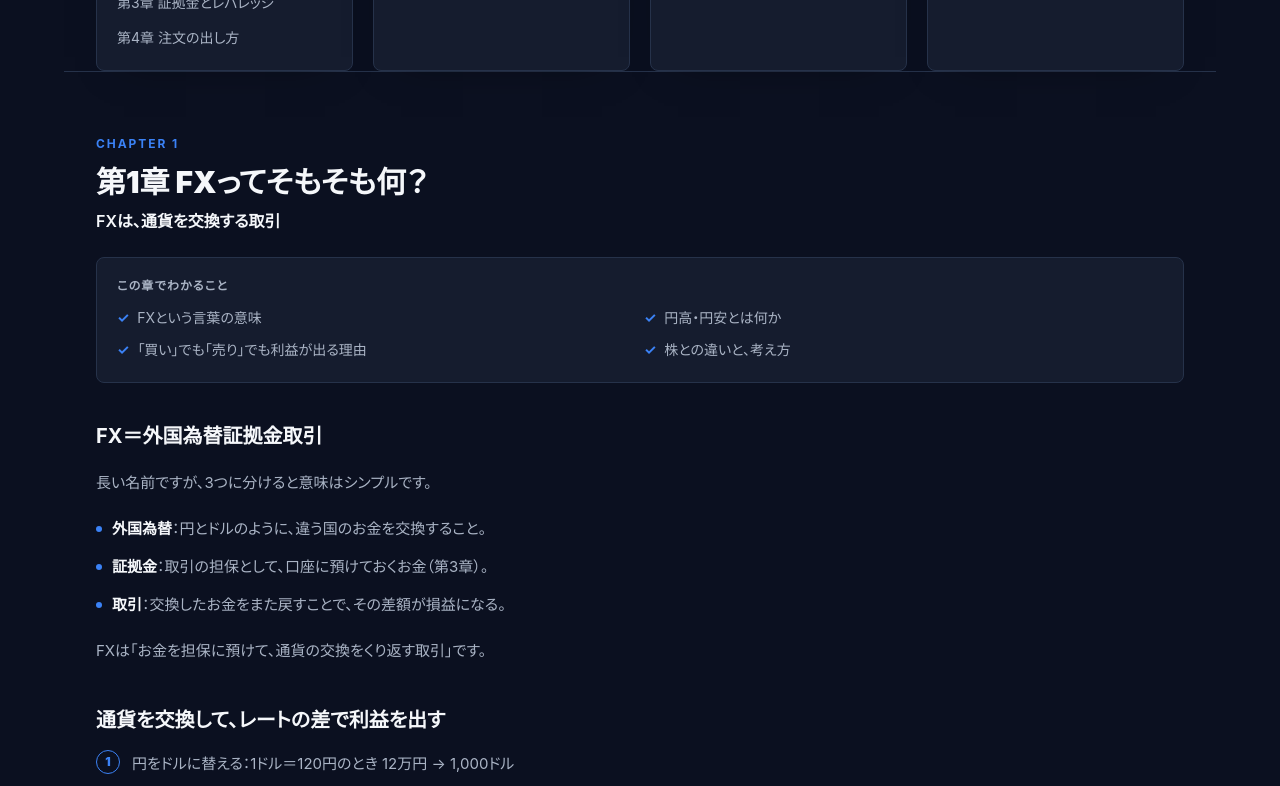
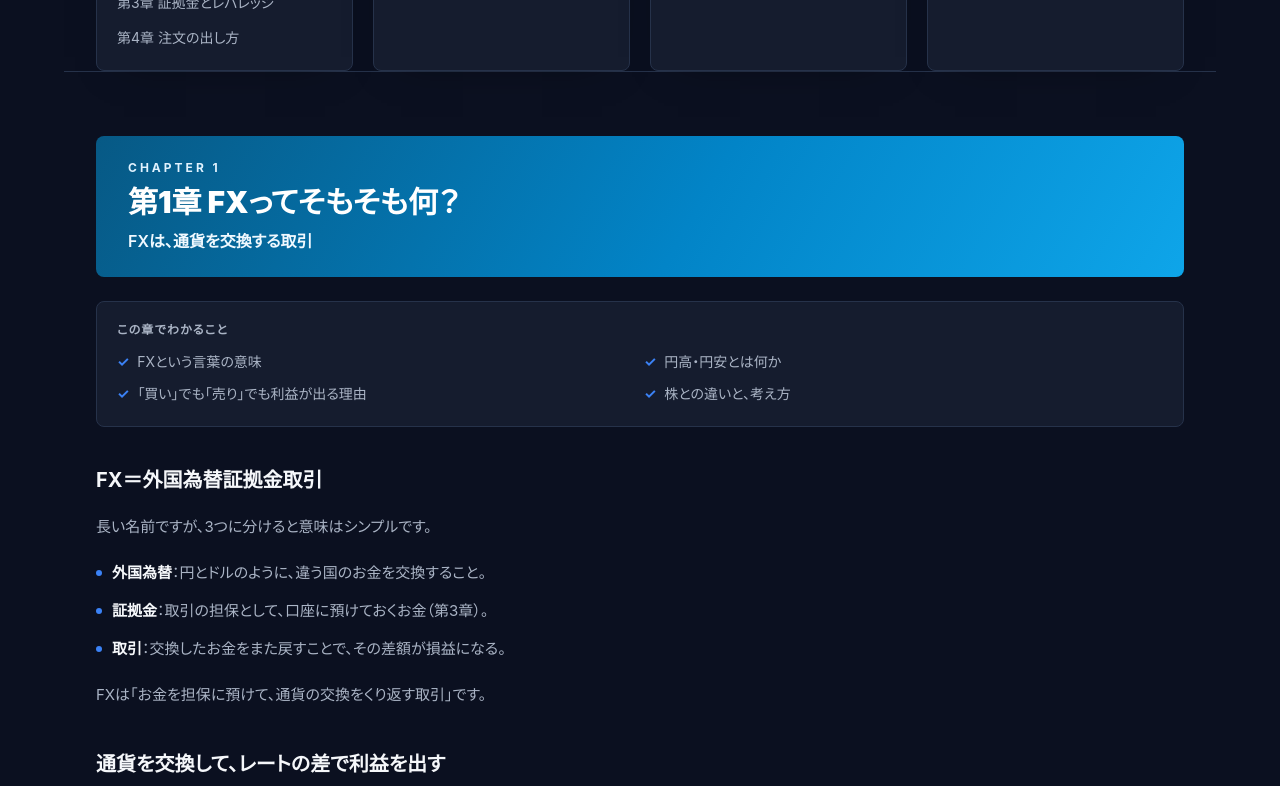
Before and after one commit to richfulllife923-ux/fx-education-site, a Next.js app: page /fx-basics in a window 1280 px wide. Shown: the part 1140-1926 px from the top of the page. Built offline with nearby package versions, Linux system fonts and the light colour scheme.

Commit message:
style(fx-basics): deep azure banner for chapter headings

```diff
--- a/app/fx-basics/page.tsx
+++ b/app/fx-basics/page.tsx
@@ -29,11 +29,16 @@ function ChapterSection({
 }) {
   return (
     <section id={id} className="container-page scroll-mt-24 border-t border-border py-14 sm:py-16">
-      <p className="eyebrow">Chapter {no}</p>
-      <h2 className="mt-2 font-display text-3xl font-black leading-tight text-text-primary">
-        第{no}章 {title}
-      </h2>
-      <p className="mt-2 text-base font-semibold text-text-primary">{sub}</p>
+      <div
+        className="rounded-card px-6 py-6 sm:px-8"
+        style={{ background: "linear-gradient(120deg, #075985 0%, #0284c7 55%, #0ea5e9 100%)" }}
+      >
+        <p className="text-xs font-bold uppercase tracking-[0.25em] text-sky-100">Chapter {no}</p>
+        <h2 className="mt-2 font-display text-3xl font-black leading-tight text-white">
+          第{no}章 {title}
+        </h2>
+        <p className="mt-2 text-base font-semibold text-sky-50">{sub}</p>
+      </div>
       <div className="mt-6 rounded-card border border-border bg-surface p-5">
         <p className="text-xs font-bold uppercase tracking-widest text-text-secondary">この章でわかること</p>
         <ul className="mt-3 grid gap-2 sm:grid-cols-2">
```
